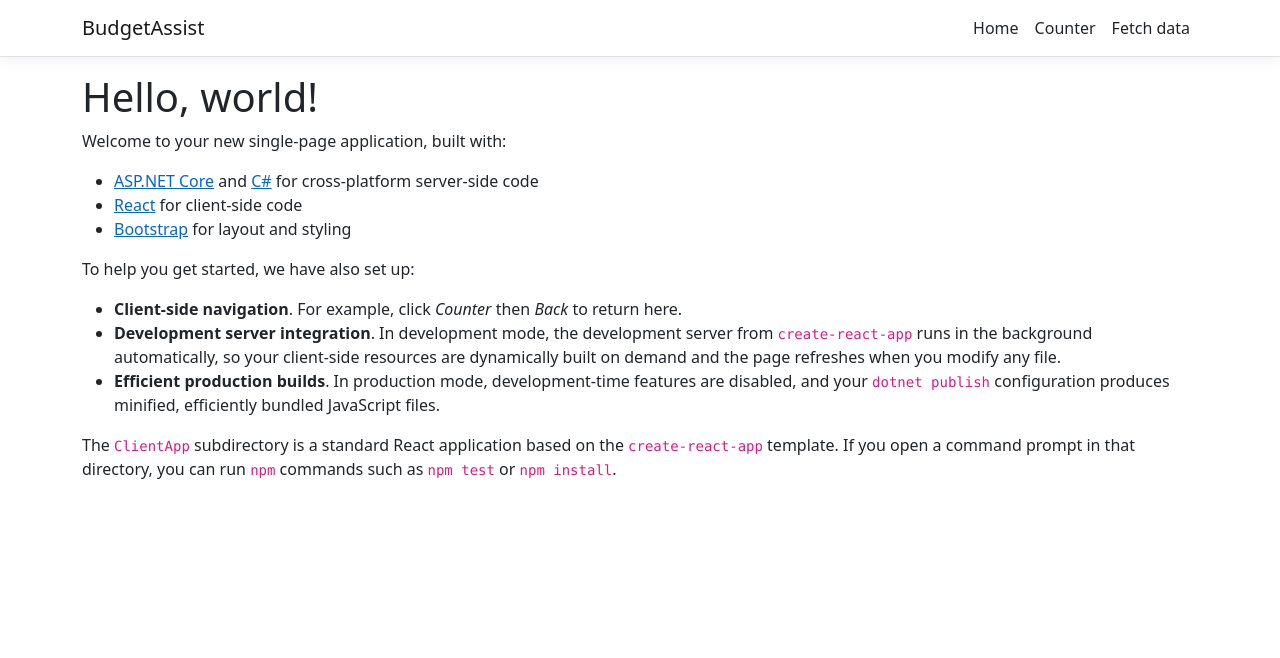
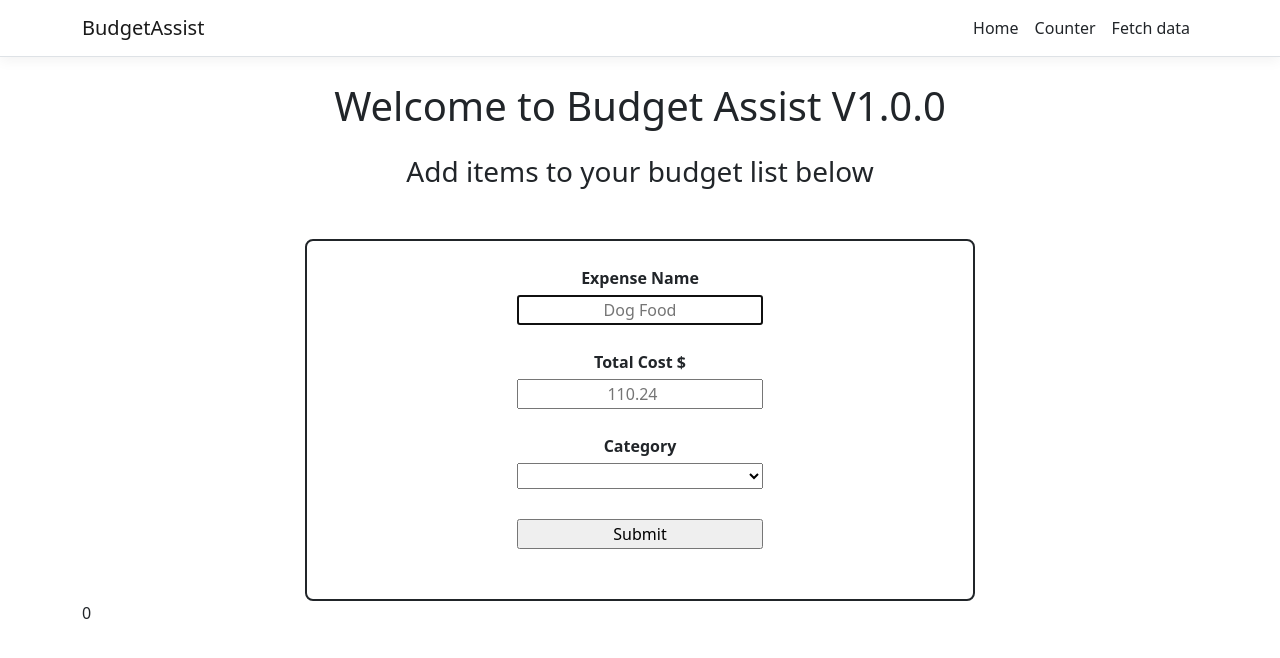
Before and after one commit to Kpaisley/Budget-Assist, a React (Create React App) app in the folder BudgetAssist/ClientApp/: page / in a window 1280 px wide. Shown: the top 658 px of the page. Built offline with nearby package versions, Linux system fonts and the light colour scheme.

Commit message:
Created form that allows a user to add items to an array.

```diff
--- a/BudgetAssist/ClientApp/src/App.js
+++ b/BudgetAssist/ClientApp/src/App.js
@@ -1,22 +1,46 @@
-import React, { Component } from 'react';
+import React, { useState } from 'react';
 import { Route, Routes } from 'react-router-dom';
-import AppRoutes from './AppRoutes';
+/*import AppRoutes from './AppRoutes'; */
+import { Counter } from './components/Counter';
+import { FetchData } from './components/FetchData';
+import { Home } from './components/Home';
 import { Layout } from './components/Layout';
 import './custom.css';
 
-export default class App extends Component {
-  static displayName = App.name;
+const App = () =>  {
 
-  render() {
+    const [items, setItems] = useState([]);
+
+
+
+
+
+    //ADD AN ITEM TO ITEMS ARRAY
+    function addItem(e) {
+        e.preventDefault();
+
+        const itemToAdd = {
+            name: e.target[0].value,
+            price: e.target[1].value,
+            category: e.target[2].value
+        }
+
+
+        setItems(items => [...items, itemToAdd]);
+        //ADD ITEMS TO SESSIONSTORAGE SO IT WILL SAVE ON REFRESH
+
+    }
+
     return (
       <Layout>
         <Routes>
-          {AppRoutes.map((route, index) => {
-            const { element, ...rest } = route;
-            return <Route key={index} {...rest} element={element} />;
-          })}
+                <Route index="true" element={<Home items={items} addItem={addItem} />} />
+                <Route path="/counter" element={ <Counter /> } />
+                <Route path="/fetch-data" element={ <FetchData /> } />
         </Routes>
       </Layout>
     );
-  }
+
 }
+
+export default App;
--- /dev/null
+++ b/BudgetAssist/ClientApp/src/components/Home.css
@@ -0,0 +1,25 @@
+
+h1, h3 {
+    text-align: center;
+    margin: 25px;
+}
+
+#add-item-form {
+    display: flex;
+    flex-direction: column;
+    border: 2px solid;
+    border-radius: 8px;
+    max-width: 60%;
+    justify-content: center;
+    text-align: center;
+    margin: 50px auto 0 auto;
+    padding: 25px;
+    font-weight: 600;
+}
+
+#add-item-form input, #add-item-form select {
+    max-width: 250px;
+    min-width: 40%;
+    margin: 5px auto 25px auto;
+    text-align: center;
+}
--- a/BudgetAssist/ClientApp/src/components/Home.js
+++ b/BudgetAssist/ClientApp/src/components/Home.js
@@ -1,26 +1,38 @@
-import React, { Component } from 'react';
+import React from 'react';
+import './Home.css';
 
-export class Home extends Component {
-  static displayName = Home.name;
+export const Home = (props) => {
 
-  render() {
+
     return (
-      <div>
-        <h1>Hello, world!</h1>
-        <p>Welcome to your new single-page application, built with:</p>
-        <ul>
-          <li><a href='https://get.asp.net/'>ASP.NET Core</a> and <a href='https://msdn.microsoft.com/en-us/library/67ef8sbd.aspx'>C#</a> for cross-platform server-side code</li>
-          <li><a href='https://facebook.github.io/react/'>React</a> for client-side code</li>
-          <li><a href='http://getbootstrap.com/'>Bootstrap</a> for layout and styling</li>
-        </ul>
-        <p>To help you get started, we have also set up:</p>
-        <ul>
-          <li><strong>Client-side navigation</strong>. For example, click <em>Counter</em> then <em>Back</em> to return here.</li>
-          <li><strong>Development server integration</strong>. In development mode, the development server from <code>create-react-app</code> runs in the background automatically, so your client-side resources are dynamically built on demand and the page refreshes when you modify any file.</li>
-          <li><strong>Efficient production builds</strong>. In production mode, development-time features are disabled, and your <code>dotnet publish</code> configuration produces minified, efficiently bundled JavaScript files.</li>
-        </ul>
-        <p>The <code>ClientApp</code> subdirectory is a standard React application based on the <code>create-react-app</code> template. If you open a command prompt in that directory, you can run <code>npm</code> commands such as <code>npm test</code> or <code>npm install</code>.</p>
-      </div>
+        <div>
+            <h1>Welcome to Budget Assist V1.0.0</h1>
+            <h3>Add items to your budget list below</h3>
+
+            <form id="add-item-form" onSubmit={(e) => props.addItem(e) }>
+                <label htmlFor="expense-name">Expense Name</label>
+                <input type="text" name="expense-name" id="expense-name" placeholder="Dog Food" autoFocus></input>
+
+                <label htmlFor="item-cost">Total Cost $</label>
+                <input type="number" step="0.01" name="item-cost" id="item-cost" placeholder="110.24"></input>
+
+                <label>Category</label>
+                <select>
+                    <option value=""></option>
+                    <option value="Entertainment">Entertainment</option>
+                    <option value="Groceries">Groceries</option>
+                    <option value="Eating Out">Eating Out</option>
+                    <option value="Bills">Bills</option>
+                    <option value="Fuel">Fuel</option>
+                    <option value="Pets">Pets</option>
+                    <option value="Savings">Savings</option>
+                    <option value="Other">Other</option>
+                </select>
+
+                <input type="submit"></input>
+            </form>
+            {props.items.length}
+        </div>
     );
-  }
+
 }
```
